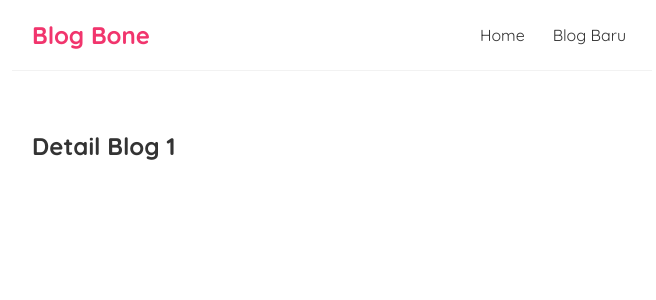
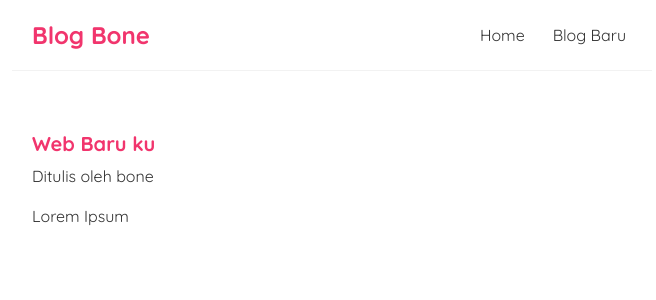
Before and after one commit to KonferensiHantuProject/practice-react, a React (Create React App) app: page /blog/1 in a window 1280 px wide. Shown: the top 300 px of the page, without its empty margins (308-964 px from the left). Built offline with nearby package versions, Linux system fonts and the light colour scheme; data requests are answered from the project's data file.

Commit message:
reusing fetch

```diff
--- a/src/BlogDetail.js
+++ b/src/BlogDetail.js
@@ -1,11 +1,21 @@
 import { useParams } from "react-router-dom";
+import useFetch from "./useFetch";
 
 const BlogDetail = () => {
     const { id } = useParams();
+    const { data: blog, error, isPending } = useFetch('http://localhost:8222/blogs/' + id);
 
     return (
         <div className="blog-detail">
-            <h2>Detail Blog {id}</h2>
+            { isPending && <div> Loading ... </div>}
+            { error && <div>{ error }</div>}
+            {blog && (
+                <article>
+                    <h2>{ blog.title }</h2>
+                    <p>Ditulis oleh {blog.author}</p>
+                    <div>{ blog.body }</div>
+                </article>
+            )}
         </div>
     );
 }
--- a/src/BlogList.js
+++ b/src/BlogList.js
@@ -7,7 +7,7 @@
             <h2>{title}</h2>
             {blogs.map((blog) => (
                 <div className="blog-preview" key={blog.id}>
-                    <Link to={ `/blogs/${blog.id}`}>
+                    <Link to={ `/blog/${blog.id}`}>
                         <h2>{blog.title}</h2>
                         <p>Ditulis Oleh{blog.author}</p>
                     </Link>
--- a/src/index.css
+++ b/src/index.css
@@ -57,3 +57,13 @@
 .blog-preview a{
   text-decoration: none;
 }
+
+/* Blog Detail */
+.blog-detail h2{
+  font-size: 20px;
+  color: #f1356d;
+  margin-bottom: 10px;
+}
+.blog-detail div{
+  margin: 20px 0;
+}
```
